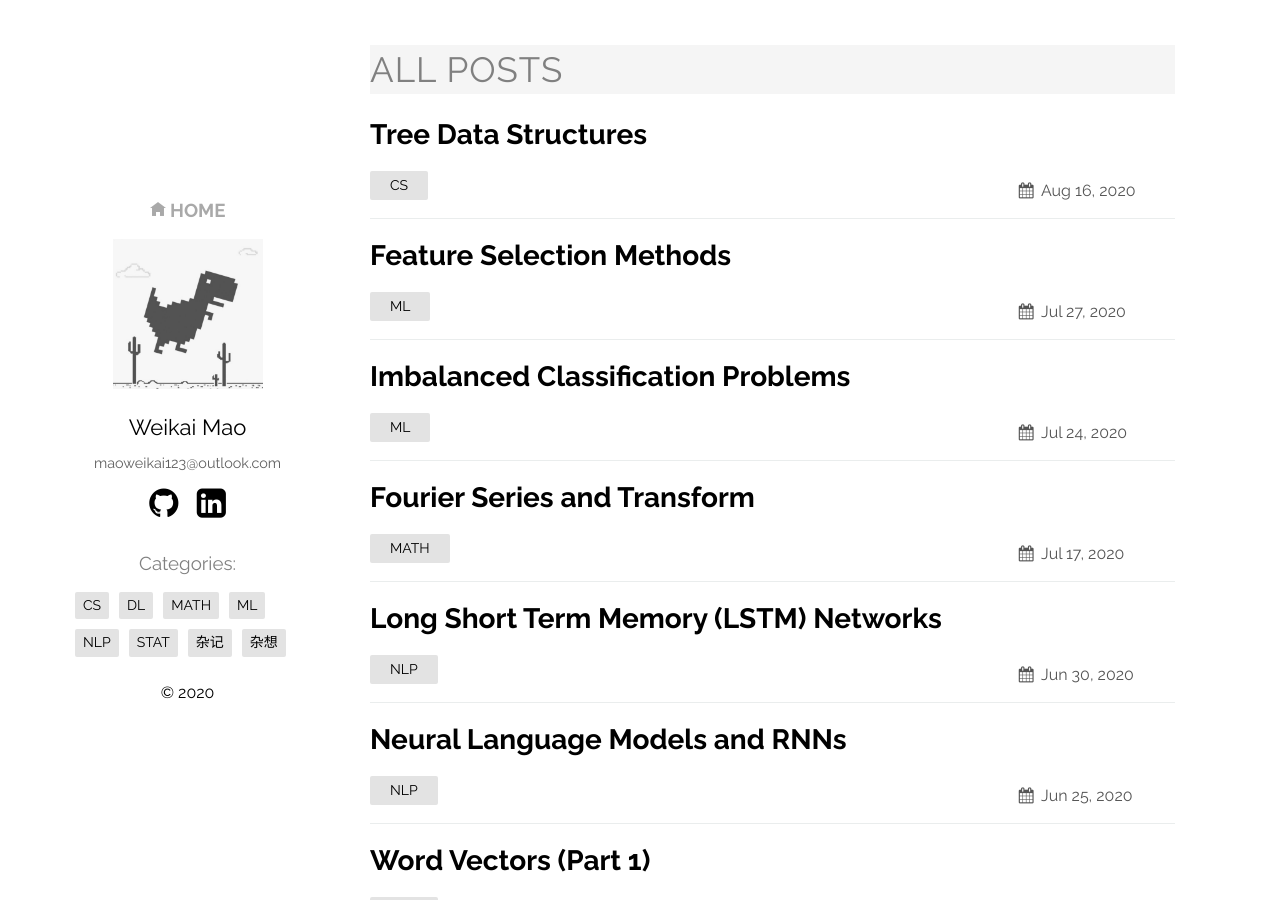
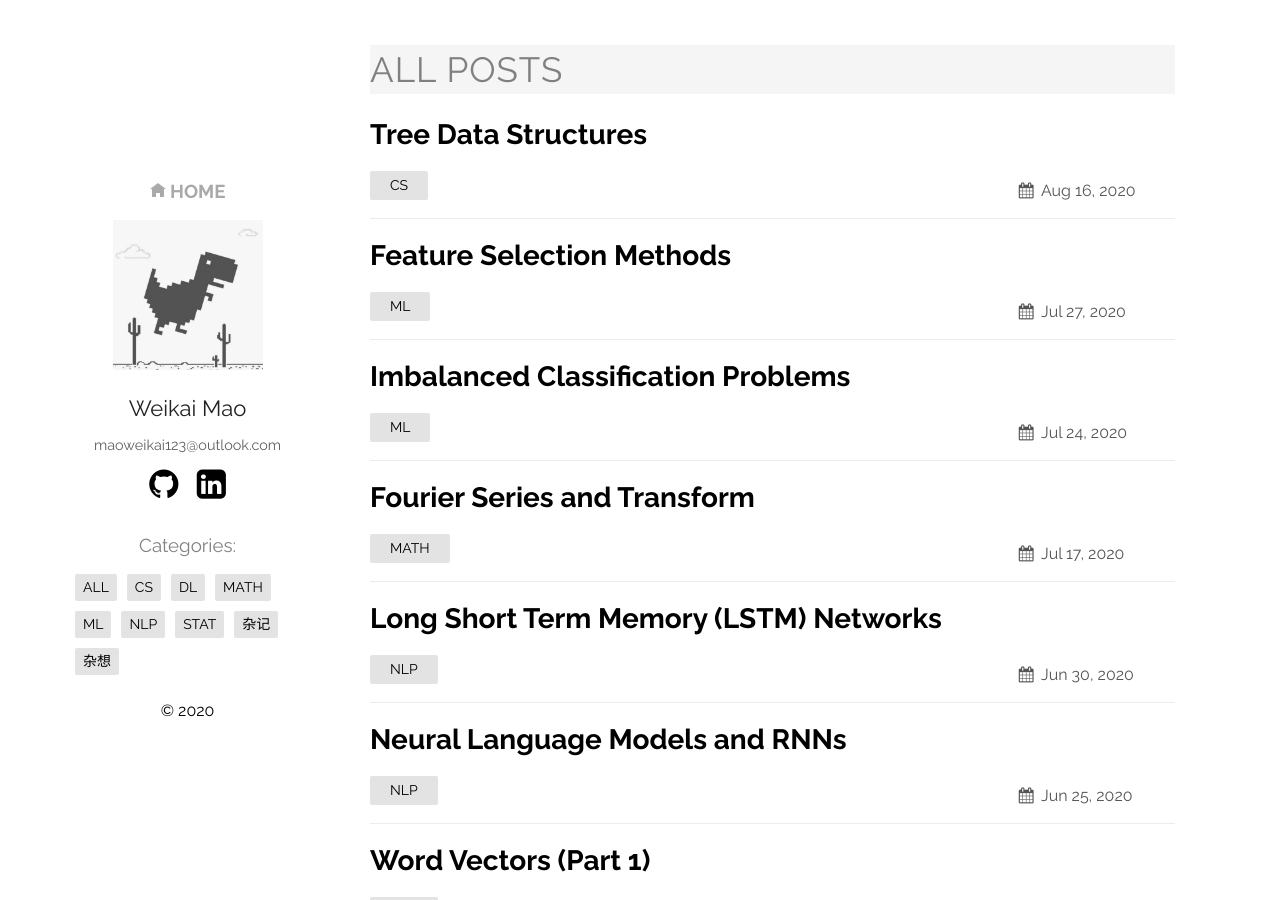
Before and after one commit to WalkerMao/walkermao.github.io, a Jekyll site: the page built from index.html, in a window 1280 px wide and 900 px high. Built offline with Jekyll 4.4.1, drawn with Linux system fonts in a browser that asks for light colours; the list of posts is cut into pages by our own code.

Commit message:
eadd  the ALL category

```diff
--- a/_config.yml
+++ b/_config.yml
@@ -20,6 +20,8 @@ plainwhite:
   disqus_shortname: Weikai Mao
   show_excerpts: true
   post-categories:
+    - categ: "all"
+      url: ""
     - categ: "cs"
       url: "categories/cs"
     - categ: "dl"
--- a/_layouts/default.html
+++ b/_layouts/default.html
@@ -12,9 +12,7 @@
           </h3>
         </a>
         <a href="/"> <img src="{{ "/assets/portfolio.png" | relative_url }}" alt="{{ site.plainwhite.name }}"></a>
-        <h2 id="title">
-          <a href="/">{{ site.plainwhite.name }}</a>
-        </h2>
+        <h2 id="title"> {{ site.plainwhite.name }} </h2>
         <p style="font-size:90%" class="tagline">{{ site.plainwhite.tagline }}</p>
         <ul class="social">
           {%- if site.plainwhite.social_links.github -%}
```
